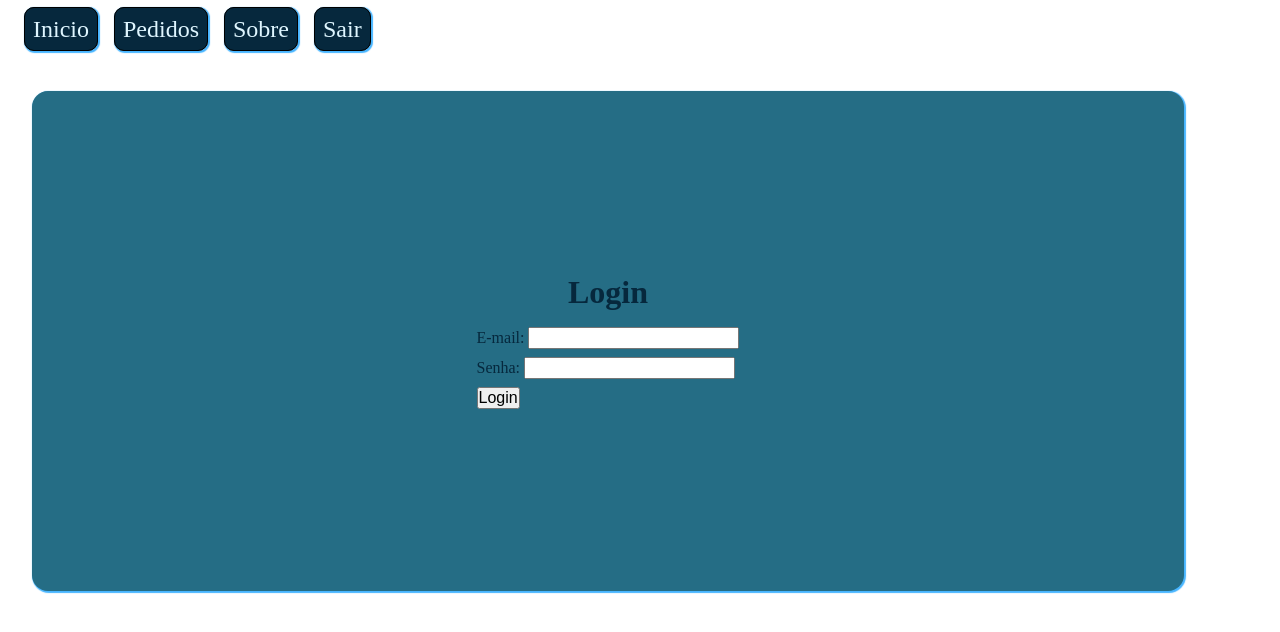
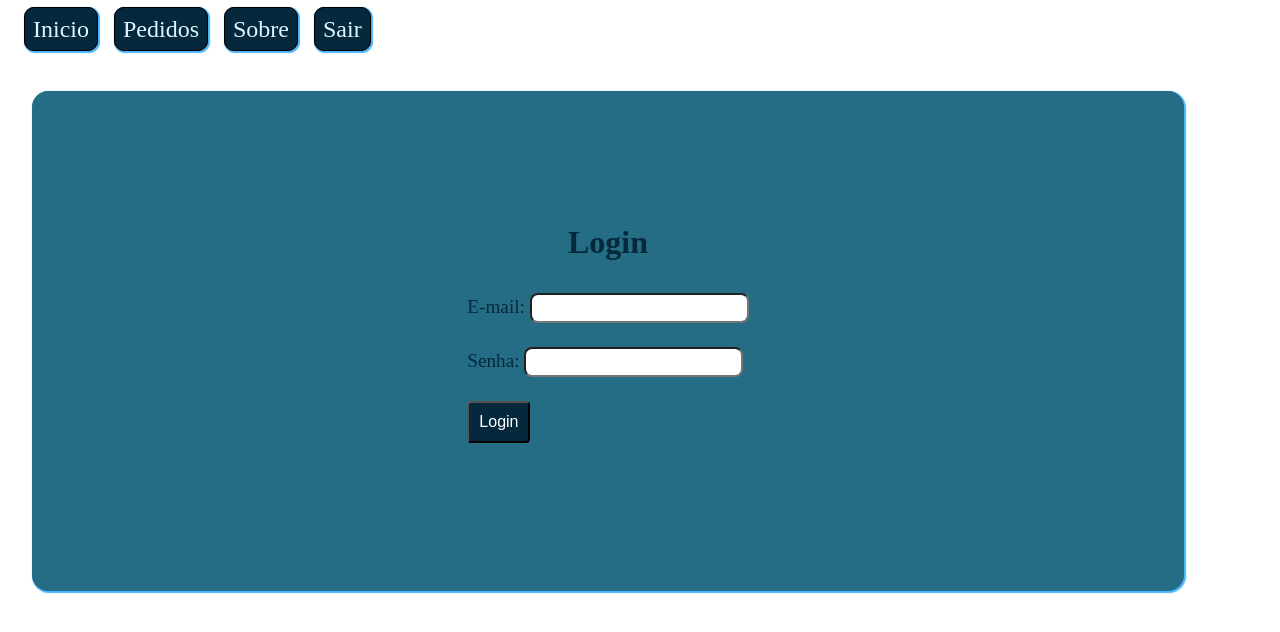
Before and after one commit to fjbdesenv/consulta-skyhub, a Vue app: page /login in a window 1280 px wide. Shown: the top 632 px of the page. Built offline with nearby package versions, Linux system fonts and the light colour scheme.

Commit message:
Adicionando estilo a tela de login

```diff
--- a/src/views/LoginView.vue
+++ b/src/views/LoginView.vue
@@ -13,7 +13,7 @@
                 <label for="senha">Senha: </label><input name="email" type="password" v-model="senha">
             </p>
             <p>
-                <button class="btn btn-primary" @click="checkLogin()" >
+                <button class="btn" @click="checkLogin()" >
                     Login
                 </button>
             </p>
@@ -46,3 +46,30 @@ export default{
 }
 
 </script>
+
+<style lang="scss">
+    @import "@/assets/sass/variabes.scss";
+    .login{
+        p{
+            margin: 1.5rem;
+            label{
+                font-size: 1.2rem;
+            }
+            input{
+                border-radius: 0.5rem;
+                padding: 0.25rem;
+            }
+            .btn{
+                padding: 10px;
+                border-radius: 4px;
+                background-color: $cor-primaria;
+                color: $cor-branca;
+                transition: all 1s;
+                &:hover{
+                    color: $cor-tenciaria;
+                    border-color: $cor-branca;
+                }
+            }
+        }
+    }
+</style>
```
